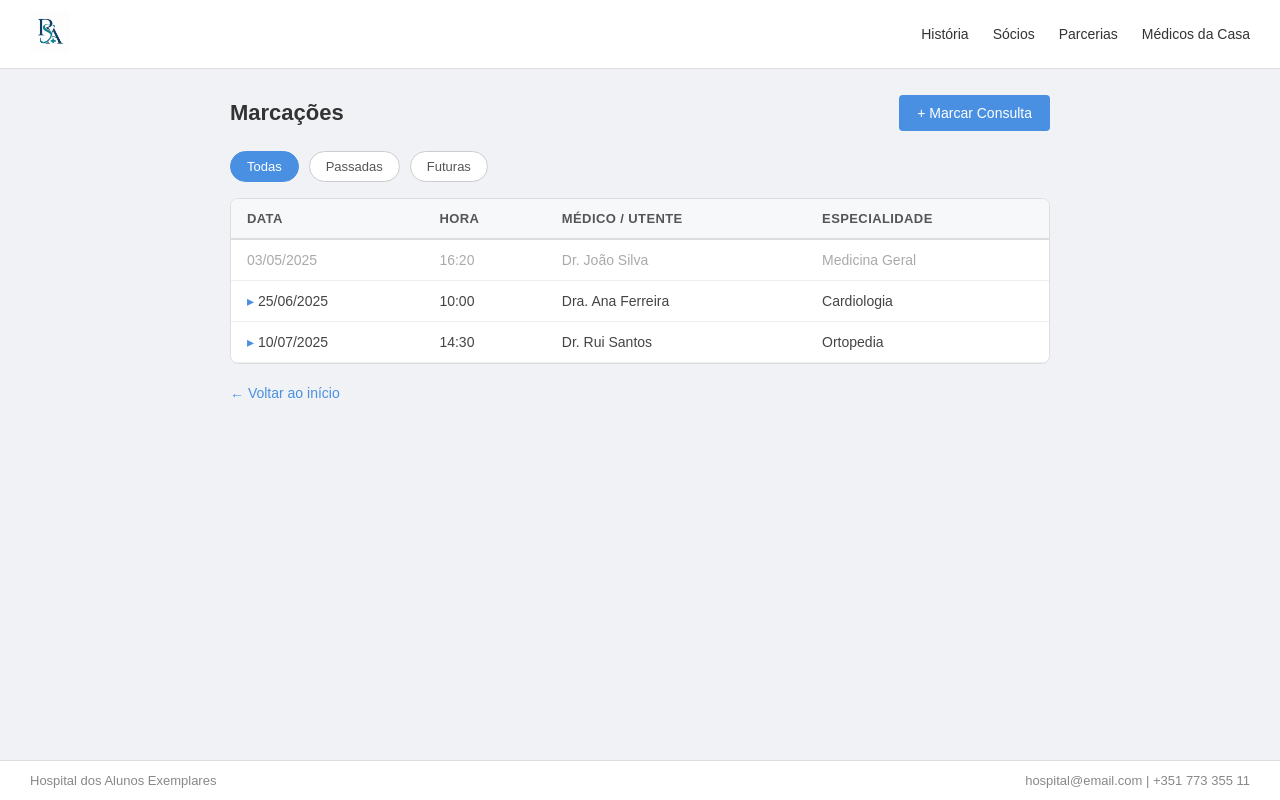
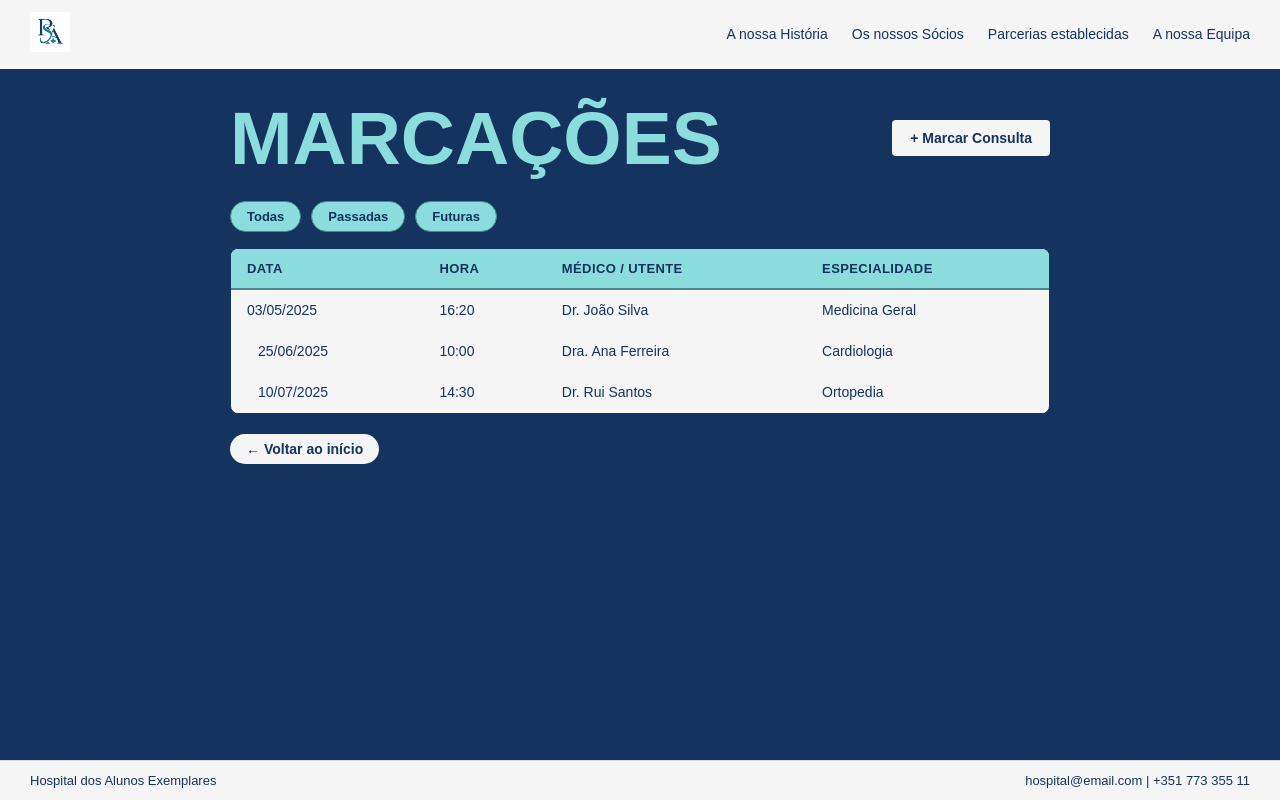
Before and after one commit to Freitas-Hub/DEAPC-P03, a PHP site: page /marcacoes.php in a window 1280 px wide. Run offline with PHP 8.4, Linux system fonts and the light colour scheme.

```diff
--- a/marcacoes.php
+++ b/marcacoes.php
@@ -13,10 +13,10 @@
             <img src="images/logo.png" alt="Logotipo">
         </div>
         <ul class="navbar-links">
-            <li><a href="historia.php">História</a></li>
-            <li><a href="socios.php">Sócios</a></li>
-            <li><a href="parcerias.php">Parcerias</a></li>
-            <li><a href="medicos.php">Médicos da Casa</a></li>
+            <li><a href="historia.php">A nossa História</a></li>
+            <li><a href="socios.php">Os nossos Sócios</a></li>
+            <li><a href="parcerias.php">Parcerias establecidas</a></li>
+            <li><a href="medicos.php">A nossa Equipa</a></li>
         </ul>
     </nav>
 
@@ -24,7 +24,7 @@
 
         <!-- Cabeçalho da página -->
         <div class="page-header">
-            <h1>Marcações</h1>
+            <h1>MARCAÇÕES</h1>
             <a href="marcar_consulta.php" class="btn-marcar">+ Marcar Consulta</a>
         </div>
 
@@ -164,7 +164,6 @@
     aplicarFiltros();
     });
 
-
     </script>
 
 </body>
--- a/styles/marcacoes.css
+++ b/styles/marcacoes.css
@@ -7,7 +7,7 @@
 
 body {
     font-family: Arial, sans-serif;
-    background-color: #f0f2f5;
+    background-color: #15335f;
     min-height: 100vh;
     padding-top: 65px;
     padding-bottom: 60px;
@@ -22,8 +22,8 @@ body {
     top: 0;
     left: 0;
     width: 100%;
-    background-color: #ffffff;
-    border-bottom: 1px solid #ddd;
+    background-color: #f5f5f5;
+    border-bottom: 1px solid #F5f5f5;
     display: flex;
     align-items: center;
     justify-content: space-between;
@@ -46,12 +46,12 @@ body {
 
 .navbar-links li a {
     text-decoration: none;
-    color: #333;
+    color: #15335f;
     font-size: 14px;
 }
 
 .navbar-links li a:hover {
-    color: #4a90e2;
+    color: #15335f;
 }
 
 /* Página */
@@ -70,21 +70,22 @@ body {
 }
 
 .page-header h1 {
-    font-size: 22px;
-    color: #333;
+    font-size: 75px;
+    color: #8bdcdc;
 }
 
 .btn-marcar {
-    background-color: #4a90e2;
-    color: white;
+    background-color: #f5f5f5;
+    color: #15335f;
     text-decoration: none;
     padding: 10px 18px;
     border-radius: 4px;
     font-size: 14px;
+    font-weight: bold;
 }
 
 .btn-marcar:hover {
-    background-color: #357abd;
+    background-color: #15335f;
 }
 
 /* Filtros */
@@ -96,29 +97,30 @@ body {
 
 .filtro {
     padding: 7px 16px;
-    border: 1px solid #ccc;
+    border: 1px solid #498989;
     border-radius: 20px;
-    background-color: #fff;
+    background-color: #8bdcdc;
     font-size: 13px;
-    color: #555;
+    font-weight: bold;
+    color: #15335f;
     cursor: pointer;
 }
 
 .filtro:hover {
-    border-color: #4a90e2;
-    color: #4a90e2;
+    border-color: #15335f;
+    color: #15335f;
 }
 
 .filtro.ativo {
-    background-color: #4a90e2;
-    color: white;
-    border-color: #4a90e2;
+    background-color: #8bdcdc;
+    color: #15335f;
+    border-color: #498989;
 }
 
 /* Card da tabela */
 .card {
-    background-color: #ffffff;
-    border: 1px solid #ddd;
+    background-color: #f5f5f5;
+    border: 1px solid #15335f;
     border-radius: 8px;
     overflow: hidden;
     margin-bottom: 20px;
@@ -132,21 +134,21 @@ body {
 }
 
 .tabela-consultas thead tr {
-    background-color: #f7f8fa;
-    border-bottom: 2px solid #ddd;
+    background-color: #8bdcdc;
+    border-bottom: 2px solid #498989;
 }
 
 .tabela-consultas th {
     padding: 12px 16px;
     text-align: left;
-    color: #555;
+    color: #15335f;
     font-size: 13px;
     text-transform: uppercase;
     letter-spacing: 0.4px;
 }
 
 .tabela-consultas tbody tr {
-    border-bottom: 1px solid #eee;
+    border-bottom: 1px solid #f5f5f5;
 }
 
 .tabela-consultas tbody tr:last-child {
@@ -155,39 +157,44 @@ body {
 
 .tabela-consultas td {
     padding: 12px 16px;
-    color: #444;
+    color: #15335f;
 }
 
 /* Linha de consulta passada */
 .tabela-consultas tr.passada td {
-    color: #aaa;
+    color: #15335f;
 }
 
 /* Linha de consulta futura */
 .tabela-consultas tr.futura td:first-child::before {
     content: "▸ ";
-    color: #4a90e2;
+    color: #f5f5f5;
 }
 
 /* Linha vazia */
 .tabela-consultas tr.vazia td {
     text-align: center;
-    color: #bbb;
+    color: #f5f5f5;
     font-style: italic;
     padding: 20px;
 }
 
 /* Hover nas linhas */
 .tabela-consultas tbody tr:not(.vazia):hover {
-    background-color: #f5f8ff;
+    background-color: #9be4e4;
 }
 
 /* Botão voltar */
 .btn-voltar {
     display: inline-block;
     text-decoration: none;
-    color: #4a90e2;
+    background-color: #F5f5f5;
+    color: #15335f;
     font-size: 14px;
+    padding: 7px 16px;
+    border-radius: 20px;
+    font-weight: bold;
+    border-color: #F5f5f5;
 }
 
 .btn-voltar:hover {
@@ -200,13 +207,13 @@ body {
     bottom: 0;
     left: 0;
     width: 100%;
-    background-color: #ffffff;
+    background-color: #f5f5f5;
     border-top: 1px solid #ddd;
     display: flex;
     justify-content: space-between;
     padding: 12px 30px;
     font-size: 13px;
-    color: #888;
+    color: #15335f;
 }
 
 /* Responsividade */
```
Also changed, not shown: login.php (+5 -5 lines), register.php (+5 -5 lines), styles/login.css (+9 -9 lines), styles/register.css (+10 -10 lines).
